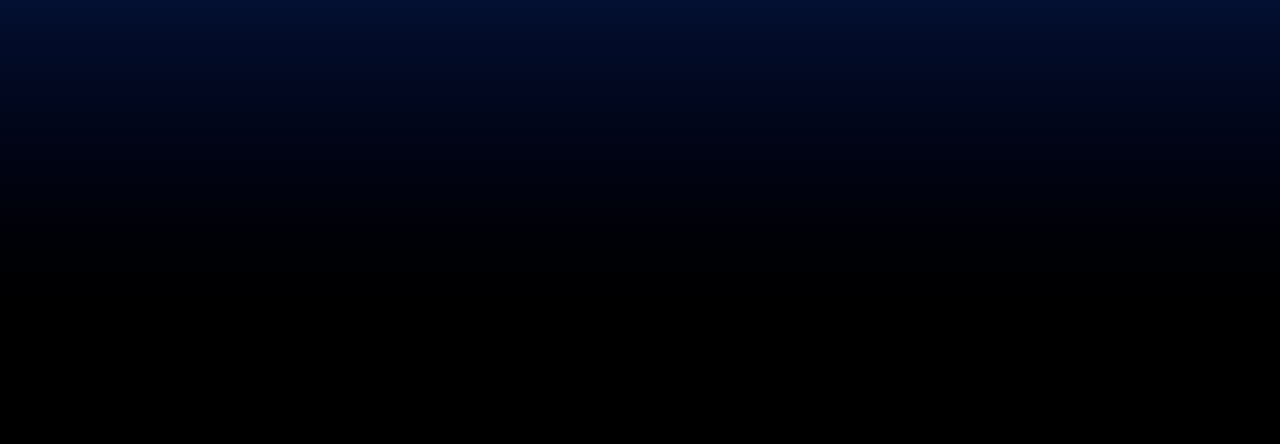
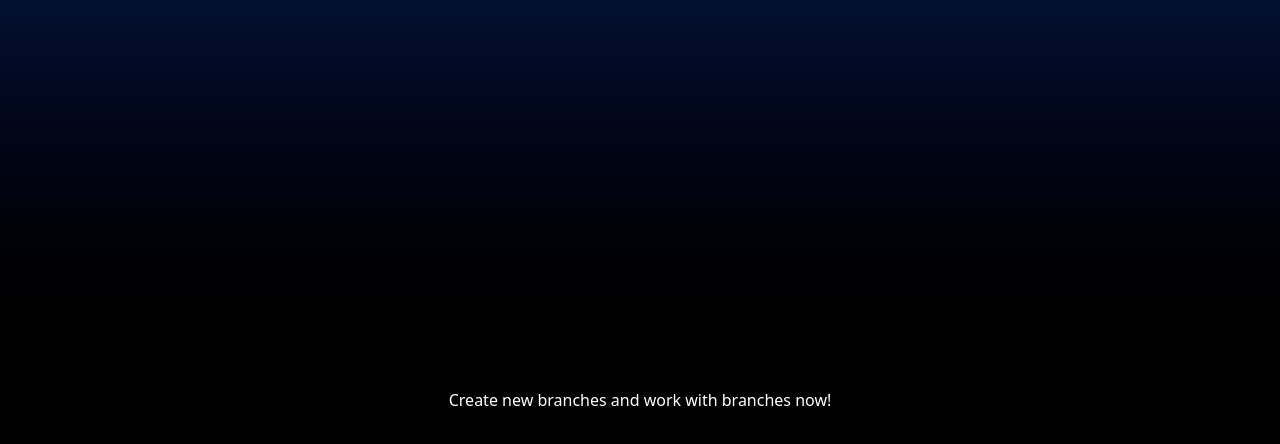
Before and after one commit to shivamgupta951/PracticeProject2, a Next.js app: page / in a window 1280 px wide. Shown: the top 444 px of the page. Built offline with nearby package versions, Linux system fonts and the light colour scheme.

Commit message:
bug resolved!

```diff
--- a/src/app/page.tsx
+++ b/src/app/page.tsx
@@ -1,6 +1,8 @@
 export default function Home() {
   return (
     <div className="bg-linear-to-t from-black to-[#031031] via-black min-h-screen text-white flex justify-center items-center">
+      Create new branches and work with branches now!
+
       {/* <div className="font-extrabold text-center">
         <div className="flex">
           <div className="cursor-pointer hover:rotate-6 py-20 px-26 rounded-l-3xl bg-linear-to-br from-red-700 via-red-950 to-black bg-gray-900 text-pink-100 border-blue-500 border-r-0 transition-all transform duration-500 ease-in-out hover:scale-80 hover:border-0 text-xl tracking-tighter">
```
Also changed, not shown: src/app/register/page.tsx (+9 -8 lines).
